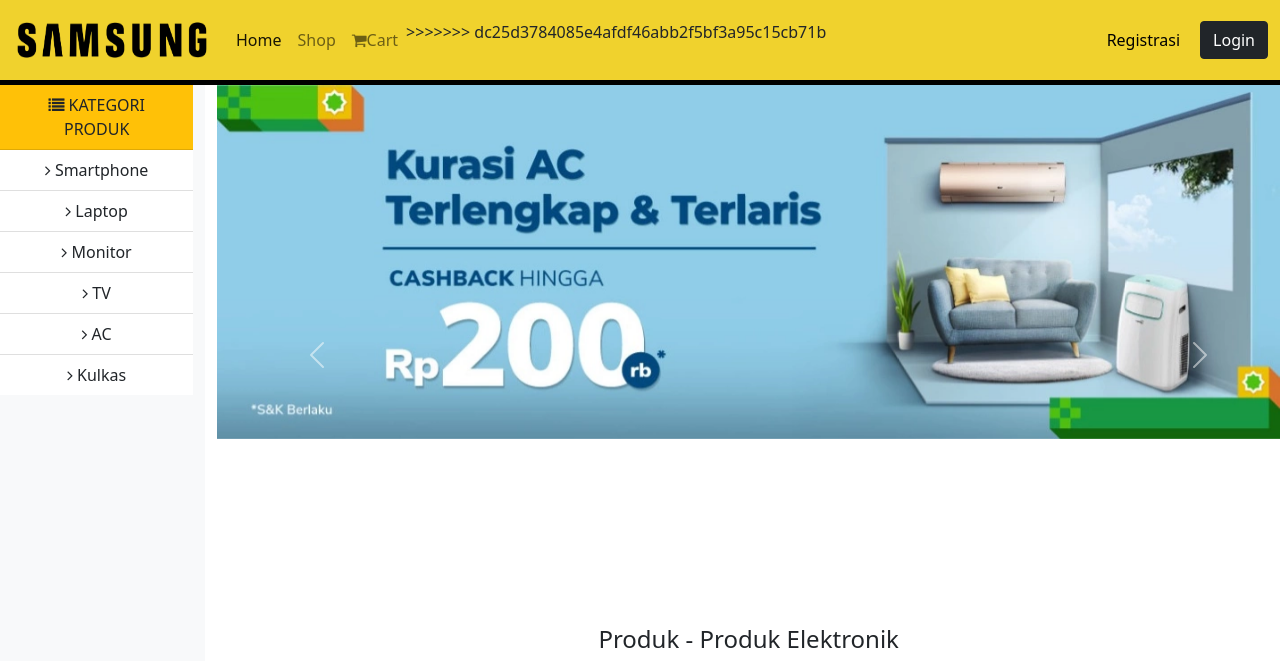
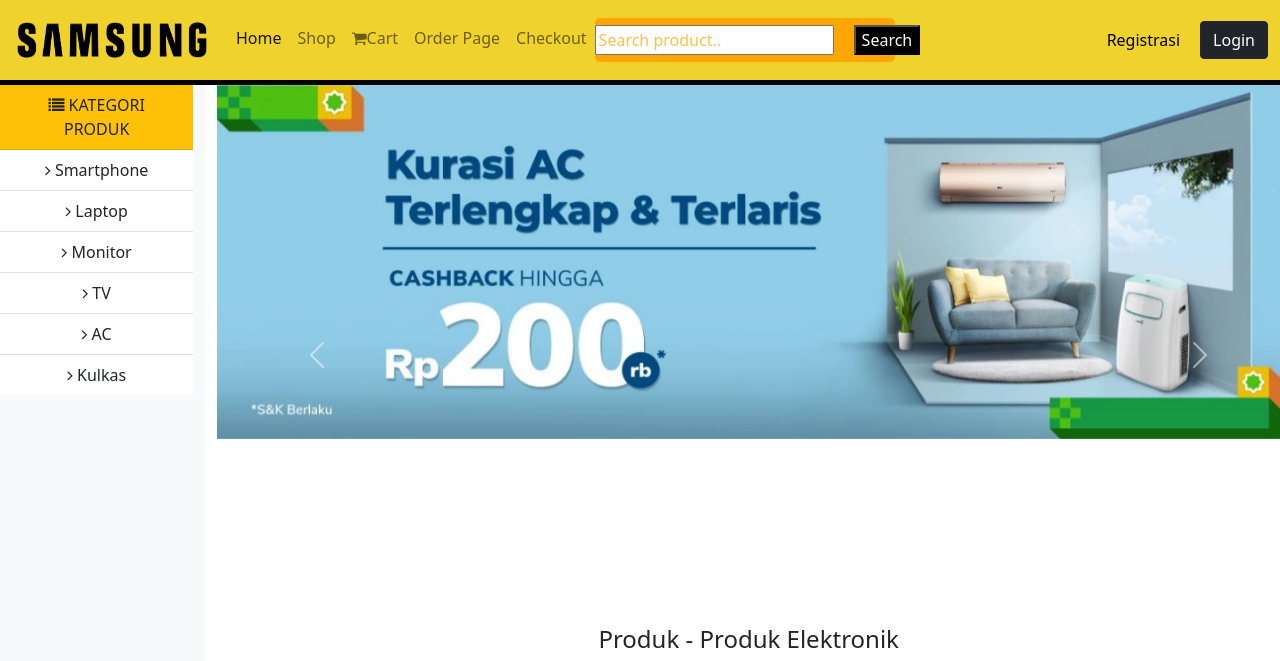
Before and after one commit to Invirent/samseng_ecommerce, a PHP site: page /php/product_listing.php in a window 1280 px wide. Shown: the top 661 px of the page. Run offline with PHP 8.4, Linux system fonts and the light colour scheme; data that the repository does not hold is empty; some web fonts are replaced.

Commit message:
order page

```diff
--- a/php/product_listing.php
+++ b/php/product_listing.php
@@ -81,7 +81,7 @@
 color: white;
 margin-left: 20px;
 background: black;
-border-radius: 3px;
+border-radius: 1px;
     }
     </style>
 </head>
@@ -106,12 +106,11 @@
                     <li class="nav-item">
                         <a class="nav-link" href="shopping_cart.php"><i class="fa fa-shopping-cart"></i>Cart</a>
                     </li>
-                    <!-- <li class="nav-item">
+                    <li class="nav-item">
                         <a class="nav-link" href="order_page_template.php"><i class="fa fa-order-page"></i>Order Page</a>
-                    </li> -->
-                    <!-- <li class="nav-item">
+                    </li>
+                    <li class="nav-item">
                         <a class="nav-link" href="checkout.php"><i class="fa fa-checkout"></i>Checkout</a>
-<<<<<<< HEAD
                     </li>
                     <li class="nav-item">
                     <form id="form" role="search">
@@ -121,9 +120,6 @@
                     <button>Search</button>
                     </form>
                     </li>
-=======
-                    </li> -->
->>>>>>> dc25d3784085e4afdf46abb2f5bf3a95c15cb71b
                 </ul>
             </div>
 <?php
```
